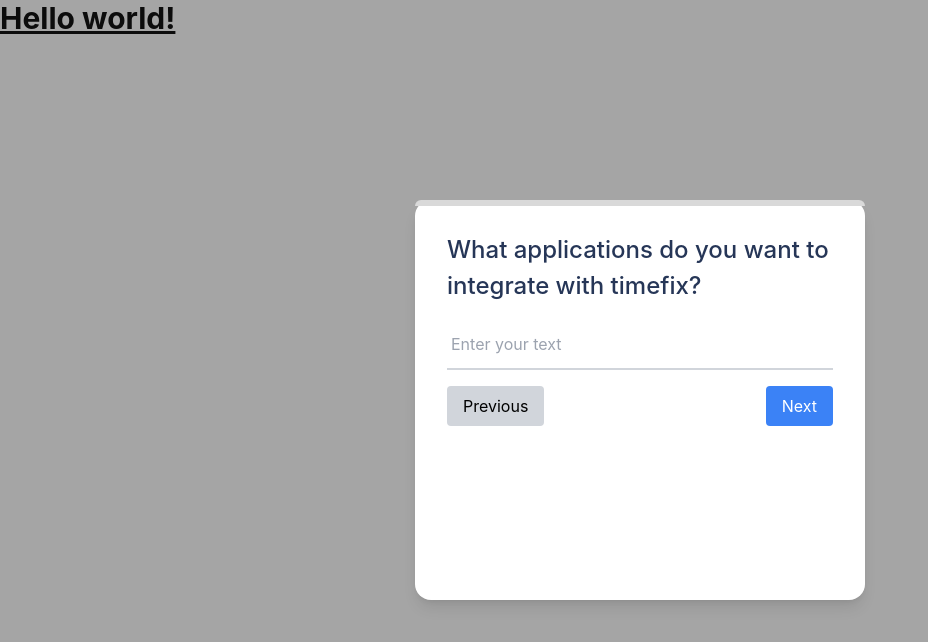
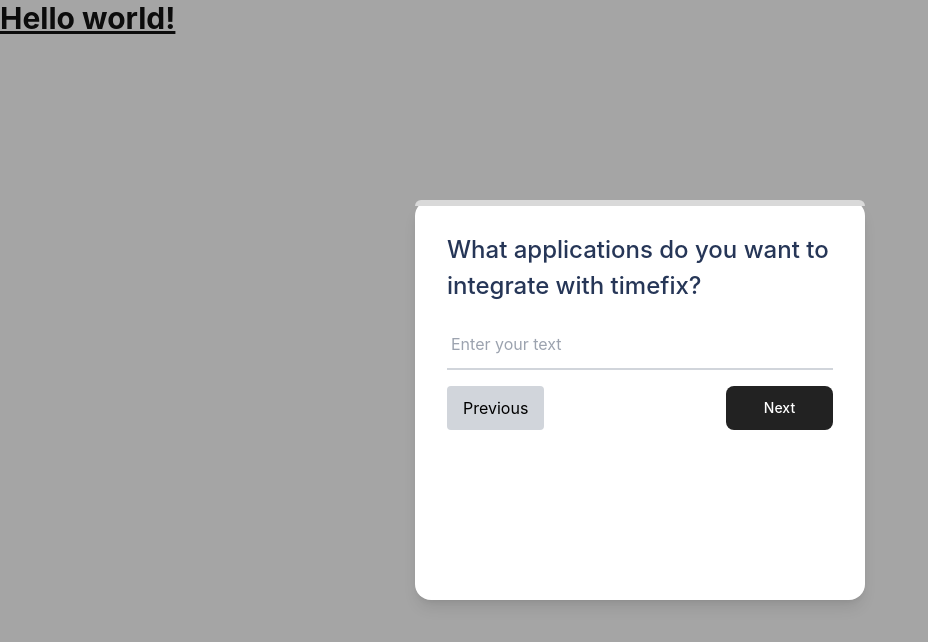
Before and after one commit to Tausif4171/FeatureBits, a React (Create React App) app: page / in a window 1280 px wide. Shown: the top 642 px of the page, without its empty margins (0-928 px from the left). Built offline with nearby package versions, Linux system fonts and the light colour scheme.

Commit message:
button new ui

```diff
--- a/src/features/Stepper/index.tsx
+++ b/src/features/Stepper/index.tsx
@@ -55,11 +55,11 @@
                         Previous
                     </button>
                     <button
-                        className="bg-blue-500 text-white hover:bg-blue-600 px-4 py-2 rounded"
+                        className="bg-[#222222] text-white text-[14px] font-medium px-[6.71px] py-[5.22px] rounded-[8px] leading-[19.6px] w-[107px] h-[44px]"
                         onClick={nextStep}
                         disabled={step === 2}
                     >
-                        {step === 2 ? 'Finish' : 'Next'}
+                        <span>{step === 2 ? 'Finish' : 'Next'}</span>
                     </button>
                 </div>
             </div>
```
